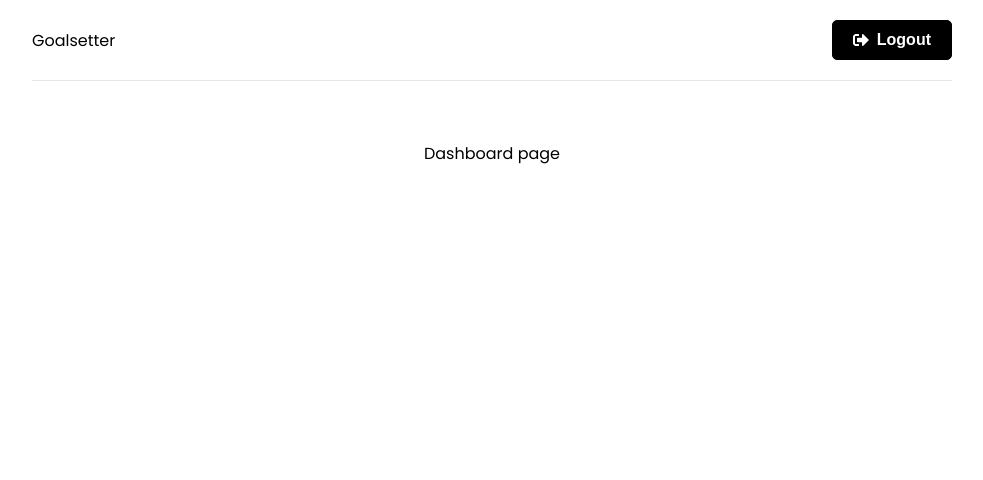
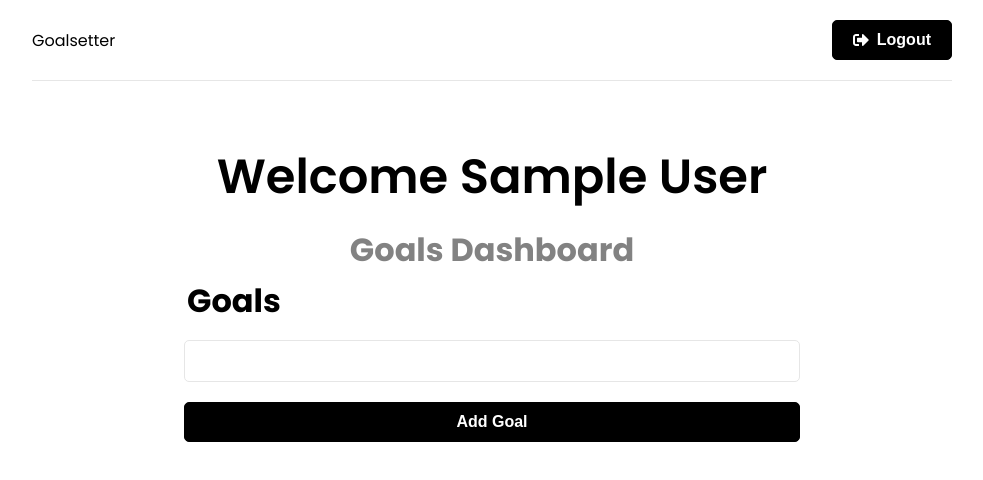
Before and after one commit to Wajud/learn-the-mern-stack, a React (Create React App) app in the folder frontend/: page / in a window 1280 px wide. Shown: the top 480 px of the page, without its empty margins (148-1131 px from the left). Built offline with nearby package versions, Linux system fonts and the light colour scheme; sample sign-in values are in the browser's storage.

Commit message:
successfully sending goals to db from frontend

```diff
--- a/frontend/src/app/store.js
+++ b/frontend/src/app/store.js
@@ -1,8 +1,10 @@
 import { configureStore } from "@reduxjs/toolkit";
 import authReducer from "../features/auth/authSlice";
+import goalReducer from "../features/goals/goalSlice";
 
 export const store = configureStore({
   reducer: {
     auth: authReducer,
+    goals: goalReducer,
   },
 });
--- /dev/null
+++ b/frontend/src/components/GoalForm.jsx
@@ -0,0 +1,38 @@
+import { useState } from "react";
+import { useDispatch } from "react-redux";
+import { createGoal } from "../features/goals/goalSlice";
+
+const GoalForm = () => {
+  const [text, setText] = useState("");
+
+  const dispatch = useDispatch();
+  const onSubmit = (e) => {
+    e.preventDefault();
+    dispatch(createGoal({ text }));
+    setText("");
+  };
+  return (
+    <section className="form">
+      <form onSubmit={onSubmit}>
+        <div className="form-group">
+          <label htmlFor="text">Goals</label>
+          <input
+            type="text"
+            name="text"
+            id="text"
+            value={text}
+            onChange={(e) => setText(e.target.value)}
+          />
+        </div>
+
+        <div className="form-group">
+          <button className="btn btn-block" type="submit">
+            Add Goal
+          </button>
+        </div>
+      </form>
+    </section>
+  );
+};
+
+export default GoalForm;
--- /dev/null
+++ b/frontend/src/features/goals/goalService.js
@@ -0,0 +1,22 @@
+import axios from "axios";
+
+const API_URL = "/api/goals/";
+
+//Create new goal
+const createGoal = async (goalData, token) => {
+  const config = {
+    headers: {
+      Authorization: `Bearer ${token}`,
+    },
+  };
+
+  const response = await axios.post(API_URL, goalData, config);
+
+  return await response.data;
+};
+
+const goalService = {
+  createGoal,
+};
+
+export default goalService;
--- /dev/null
+++ b/frontend/src/features/goals/goalSlice.js
@@ -0,0 +1,56 @@
+import { createSlice, createAsyncThunk } from "@reduxjs/toolkit";
+import goalService from "./goalService";
+
+const initialState = {
+  goals: [],
+  isError: false,
+  isSuccess: false,
+  isLoading: false,
+  message: "",
+};
+
+// Create new goal
+export const createGoal = createAsyncThunk(
+  "goals/create",
+  async (goalData, thunkAPI) => {
+    try {
+      const token = thunkAPI.getState().auth.user.token;
+      return await goalService.createGoal(goalData, token);
+    } catch (error) {
+      const message =
+        (error.response &&
+          error.response.data &&
+          error.response.data.message) ||
+        error.message ||
+        error.toString();
+      return thunkAPI.rejectWithValue(message);
+    }
+  }
+);
+
+export const goalSlice = createSlice({
+  name: "goal",
+  initialState,
+  reducers: {
+    reset: (state) => initialState,
+  },
+  extraReducers: (builder) => {
+    builder
+      .addCase(createGoal.pending, (state) => {
+        state.isLoading = true;
+      })
+      .addCase(createGoal.fulfilled, (state, action) => {
+        state.isLoading = false;
+        state.isSuccess = true;
+        state.goals.push(action.payload);
+      })
+      .addCase(createGoal.rejected, (state, action) => {
+        state.isLoading = false;
+        state.isError = true;
+        state.message = action.payload;
+      });
+  },
+});
+
+export const { reset } = goalSlice.actions;
+export default goalSlice.reducer;
--- a/frontend/src/pages/dashboard.jsx
+++ b/frontend/src/pages/dashboard.jsx
@@ -1,5 +1,26 @@
+import { useEffect } from "react";
+import { useNavigate } from "react-router-dom";
+import { useSelector } from "react-redux";
+import GoalForm from "../components/GoalForm";
+
 function Dashboard() {
-  return <div>Dashboard page</div>;
+  const navigate = useNavigate();
+  const { user } = useSelector((state) => state.auth);
+
+  useEffect(() => {
+    if (!user) {
+      navigate("/login");
+    }
+  }, [user, navigate]);
+  return (
+    <>
+      <section className="heading">
+        <h1>Welcome {user && user.name}</h1>
+        <p>Goals Dashboard</p>
+        <GoalForm />
+      </section>
+    </>
+  );
 }
 
 export default Dashboard;
```
Also changed, not shown: 2 other files (tests, documents, lock files or other folders).
